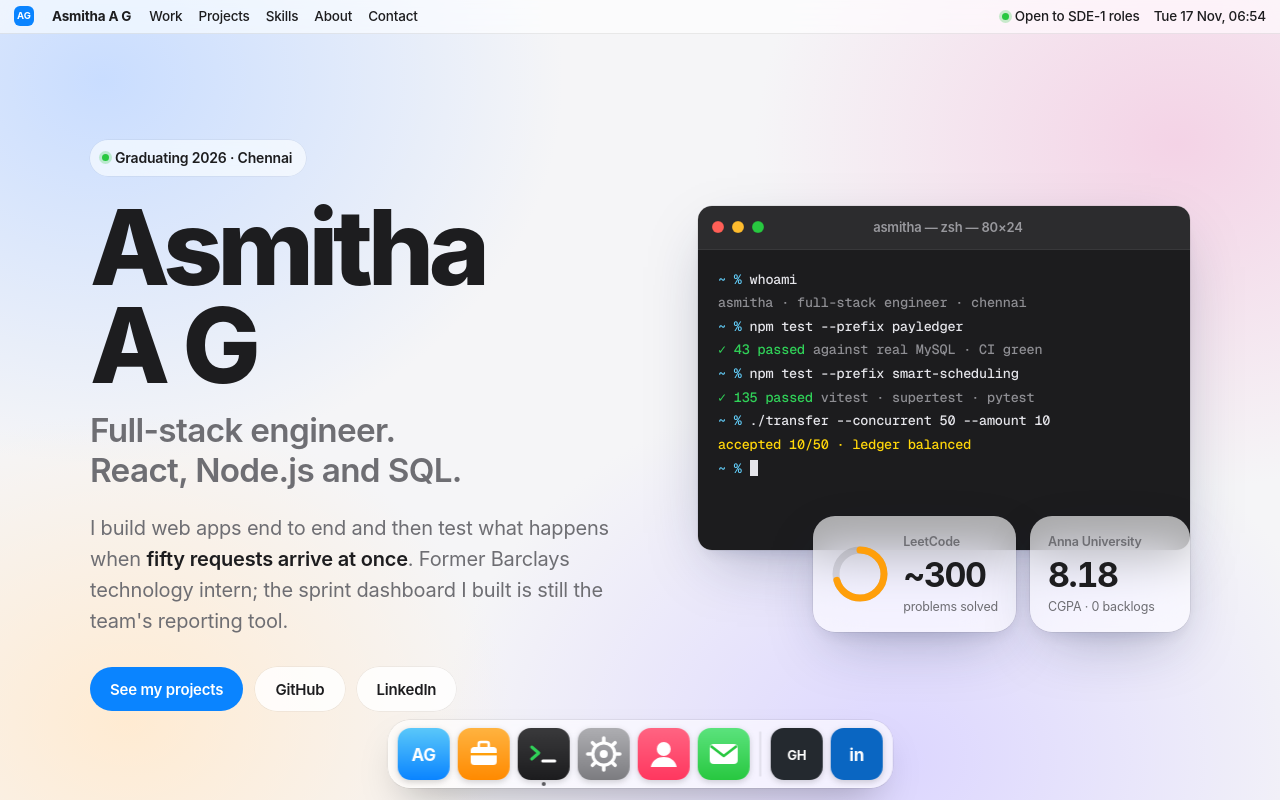
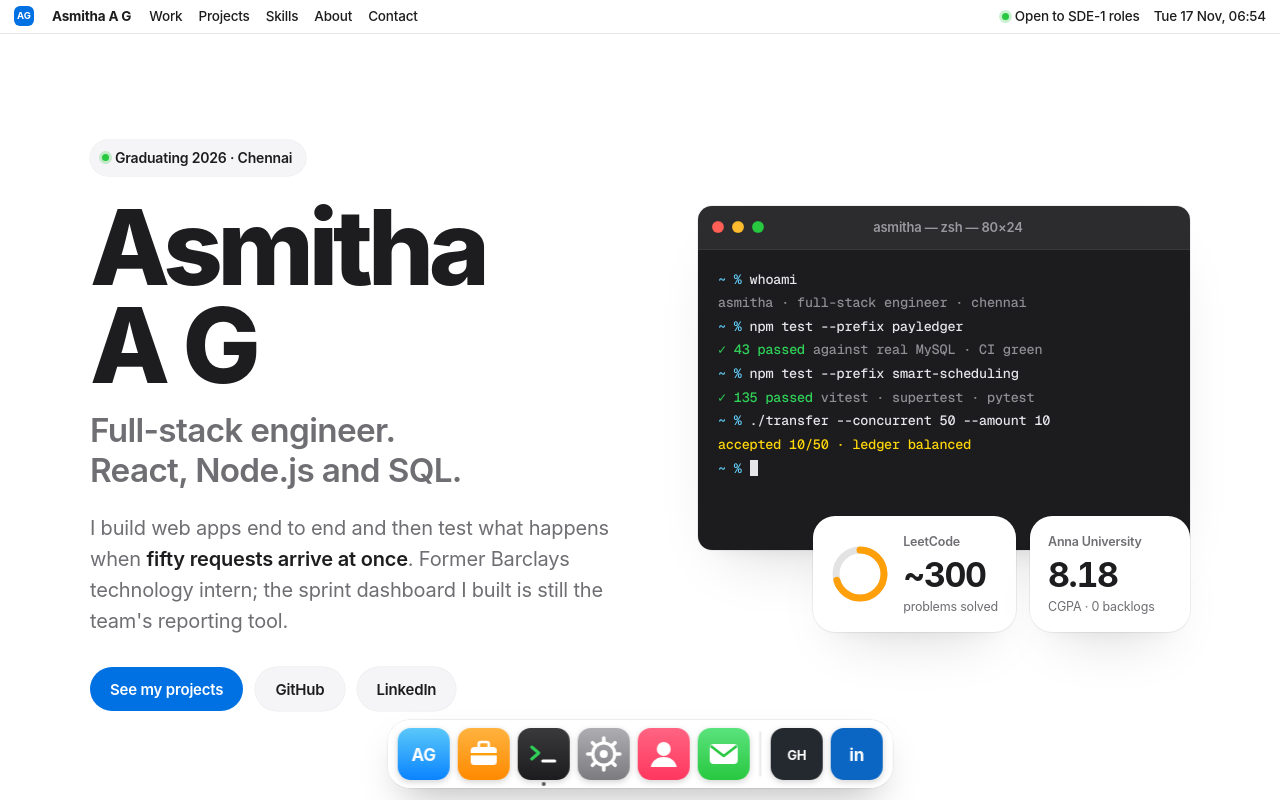
Before and after one commit to assmitha2004/mypotfolio, a plain HTML site: page index.html in a window 1280 px wide. Shown: the top 800 px of the page. Drawn offline with nearby package versions, Linux system fonts and the light colour scheme.

Commit message:
Switch to a clean white theme
Co-Authored-By: Claude Opus 5.5 <noreply@anthropic.com>
Claude-Session: https://claude.ai/code/session_01HkqaTyijbtLDxxJ4ghdywm

```diff
--- a/index.html
+++ b/index.html
@@ -12,57 +12,34 @@
 <link rel="preconnect" href="https://fonts.gstatic.com" crossorigin>
 <link href="https://fonts.googleapis.com/css2?family=Geist:wght@400;500;600;700;800&family=Geist+Mono:wght@400;500;600&family=Noto+Sans+Tamil:wght@500&display=swap" rel="stylesheet">
 <style>
-/* Layout idea: the portfolio as a calm macOS desktop. A frosted menu bar on top,
+/* Single light theme by choice: clean white, Apple-style. Layout idea: the portfolio as a calm macOS desktop. A frosted menu bar on top,
    a dock to move between sections, and every section is a window or a widget.
    The dock is the one bold thing; everything else stays quiet and precise. */
 :root{
-  --wall-1:#C9DDFF; --wall-2:#F4D3E6; --wall-3:#DCD6FF; --wall-4:#FFEBD2;
-  --glass:rgba(255,255,255,.62);
-  --glass-strong:rgba(255,255,255,.82);
+  --glass:rgba(255,255,255,.78);
+  --glass-strong:rgba(255,255,255,.92);
   --win:#FFFFFF;
   --win-2:#F5F5F7;
   --text:#1D1D1F;
   --muted:#6E6E73;
-  --sep:rgba(0,0,0,.08);
-  --accent:#0A84FF;
+  --sep:rgba(0,0,0,.09);
+  --accent:#0071E3;
   --green:#28C840; --red:#FF5F57; --yellow:#FEBC2E; --orange:#FF9F0A;
-  --shadow:0 0 0 .5px rgba(0,0,0,.12), 0 22px 60px -18px rgba(30,40,80,.35), 0 8px 20px -10px rgba(30,40,80,.18);
+  --shadow:0 0 0 1px rgba(0,0,0,.06), 0 30px 60px -30px rgba(0,0,0,.18), 0 12px 24px -16px rgba(0,0,0,.08);
   --font:-apple-system, BlinkMacSystemFont, "SF Pro Display", "Geist", "Segoe UI", system-ui, sans-serif;
   --mono:"SF Mono", ui-monospace, "Geist Mono", Menlo, Consolas, monospace;
   color-scheme: light;
 }
-@media (prefers-color-scheme: dark){
-  :root:not([data-theme="light"]){
-    --wall-1:#1B2A5C; --wall-2:#4A1F4F; --wall-3:#2A1F63; --wall-4:#123A4A;
-    --glass:rgba(40,40,46,.55); --glass-strong:rgba(44,44,50,.82);
-    --win:#1E1E21; --win-2:#2A2A2E; --text:#F5F5F7; --muted:#A1A1A6; --sep:rgba(255,255,255,.1);
-    --shadow:0 0 0 .5px rgba(255,255,255,.12), 0 22px 60px -18px rgba(0,0,0,.7), 0 8px 20px -10px rgba(0,0,0,.5);
-    color-scheme: dark;
-  }
-}
-:root[data-theme="dark"]{
-  --wall-1:#1B2A5C; --wall-2:#4A1F4F; --wall-3:#2A1F63; --wall-4:#123A4A;
-  --glass:rgba(40,40,46,.55); --glass-strong:rgba(44,44,50,.82);
-  --win:#1E1E21; --win-2:#2A2A2E; --text:#F5F5F7; --muted:#A1A1A6; --sep:rgba(255,255,255,.1);
-  --shadow:0 0 0 .5px rgba(255,255,255,.12), 0 22px 60px -18px rgba(0,0,0,.7), 0 8px 20px -10px rgba(0,0,0,.5);
-  color-scheme: dark;
-}
-
 *{box-sizing:border-box}
 html{scroll-behavior:smooth; scroll-padding-top:56px}
 html,body{margin:0}
 body{
   font:400 17px/1.55 var(--font); color:var(--text); letter-spacing:-.011em;
-  background:var(--win-2);
+  background:#FFFFFF;
   -webkit-font-smoothing:antialiased; overflow-x:hidden;
   padding-bottom:120px;
 }
-.wallpaper{position:fixed; inset:0; z-index:-1; background:
-  radial-gradient(60vmax 50vmax at 8% 10%, var(--wall-1), transparent 60%),
-  radial-gradient(55vmax 45vmax at 92% 18%, var(--wall-2), transparent 60%),
-  radial-gradient(60vmax 50vmax at 70% 95%, var(--wall-3), transparent 60%),
-  radial-gradient(50vmax 40vmax at 10% 90%, var(--wall-4), transparent 60%),
-  var(--win-2);}
+.wallpaper{position:fixed; inset:0; z-index:-1; background:#FFFFFF}
 a{color:var(--accent); text-decoration:none}
 a:hover{text-decoration:underline}
 :focus-visible{outline:3px solid color-mix(in srgb, var(--accent) 55%, transparent); outline-offset:2px; border-radius:8px}
@@ -93,7 +70,7 @@ p{margin:0}
 
 /* ---------- hero ---------- */
 .hero{padding:clamp(90px,12vw,140px) 0 clamp(56px,7vw,90px); display:grid; grid-template-columns:1.05fr .95fr; gap:clamp(28px,5vw,64px); align-items:center}
-.avail{display:inline-flex; align-items:center; gap:8px; font-size:14px; font-weight:600; padding:7px 14px 7px 12px; border-radius:999px; box-shadow:0 0 0 .5px var(--sep)}
+.avail{background:var(--win-2) !important; display:inline-flex; align-items:center; gap:8px; font-size:14px; font-weight:600; padding:7px 14px 7px 12px; border-radius:999px; box-shadow:0 0 0 .5px var(--sep)}
 .hero h1{font-size:clamp(56px,8.6vw,104px); font-weight:800; line-height:.95; letter-spacing:-.05em; margin-top:22px}
 .hero h1 small{display:block; font-size:.32em; font-weight:600; letter-spacing:-.02em; color:var(--muted); margin-top:16px; line-height:1.2}
 .hero .lede{font-size:clamp(18px,1.6vw,20px); color:var(--muted); margin-top:22px; max-width:30em}
@@ -102,7 +79,7 @@ p{margin:0}
 .btn{display:inline-flex; align-items:center; gap:8px; height:44px; padding:0 20px; border-radius:999px; font:600 15px/1 var(--font); cursor:pointer; border:0; transition:transform .15s ease, filter .15s ease}
 .btn:hover{text-decoration:none; transform:translateY(-1px); filter:brightness(1.06)}
 .btn.blue{background:var(--accent); color:#fff}
-.btn.plain{background:var(--glass-strong); color:var(--text); box-shadow:0 0 0 .5px var(--sep)}
+.btn.plain{background:var(--win-2); color:var(--text); box-shadow:0 0 0 .5px var(--sep)}
 
 .desk{position:relative; min-height:440px}
 .term{position:relative; z-index:2}
@@ -113,7 +90,7 @@ p{margin:0}
 .cursor{display:inline-block; width:8px; height:16px; background:#E5E5EA; vertical-align:-3px; animation:blink 1.1s steps(1) infinite}
 @keyframes blink{50%{opacity:0}}
 .widgets{display:flex; gap:14px; margin-top:-34px; margin-left:auto; width:max-content; max-width:100%; position:relative; z-index:3; flex-wrap:wrap; justify-content:flex-end}
-.widget{border-radius:22px; padding:16px 18px; box-shadow:var(--shadow); min-width:160px}
+.widget{border-radius:22px; padding:16px 18px; box-shadow:var(--shadow); min-width:160px; background:#fff}
 .widget .k{font-size:12.5px; font-weight:600; color:var(--muted)}
 .widget .v{font:700 34px/1.05 var(--font); letter-spacing:-.04em; margin-top:6px; font-variant-numeric:tabular-nums}
 .widget .s{font-size:12.5px; color:var(--muted); margin-top:4px}
@@ -121,7 +98,8 @@ p{margin:0}
 .ringw svg{flex:none}
 
 /* ---------- section heads ---------- */
-.sec{padding:clamp(56px,8vw,100px) 0}
+.sec{padding:clamp(56px,8vw,100px) 0; position:relative}
+#work::before,#skills::before,#contact::before{content:""; position:absolute; inset:0 calc(50% - 50vw); background:var(--win-2); z-index:-1}
 .sec-h{max-width:40em; margin-bottom:clamp(24px,3.5vw,40px)}
 .sec-h .k{font-size:15px; font-weight:600; color:var(--accent)}
 .sec-h h2{font-size:clamp(36px,5vw,60px); font-weight:800; line-height:1.02; margin-top:6px}
@@ -215,7 +193,7 @@ p{margin:0}
 
 /* ---------- about widgets ---------- */
 .wgrid{display:grid; grid-template-columns:repeat(4,1fr); gap:16px}
-.wgrid .widget{min-width:0; padding:20px; display:flex; flex-direction:column; gap:6px}
+.wgrid .widget{min-width:0; padding:24px; display:flex; flex-direction:column; gap:6px; background:var(--win-2); box-shadow:none}
 .wgrid .wide{grid-column:span 2}
 .wgrid h3{font-size:18px; font-weight:700; letter-spacing:-.02em}
 .wgrid p{font-size:14.5px; color:var(--muted); line-height:1.5}
@@ -223,7 +201,7 @@ p{margin:0}
 .wgrid ul{margin:6px 0 0; padding-left:1.1em; font-size:14.5px; color:var(--muted); display:grid; gap:8px}
 
 /* ---------- spotlight ---------- */
-.spot{max-width:680px; margin:0 auto; border-radius:18px; box-shadow:var(--shadow); overflow:hidden}
+.spot{background:#fff !important; max-width:680px; margin:0 auto; border-radius:18px; box-shadow:var(--shadow); overflow:hidden}
 .spot .bar{display:flex; align-items:center; gap:12px; padding:16px 20px; border-bottom:.5px solid var(--sep)}
 .spot .bar svg{flex:none; opacity:.6}
 .spot input{all:unset; flex:1; font:400 22px/1.2 var(--font); letter-spacing:-.02em; min-width:0}
```
